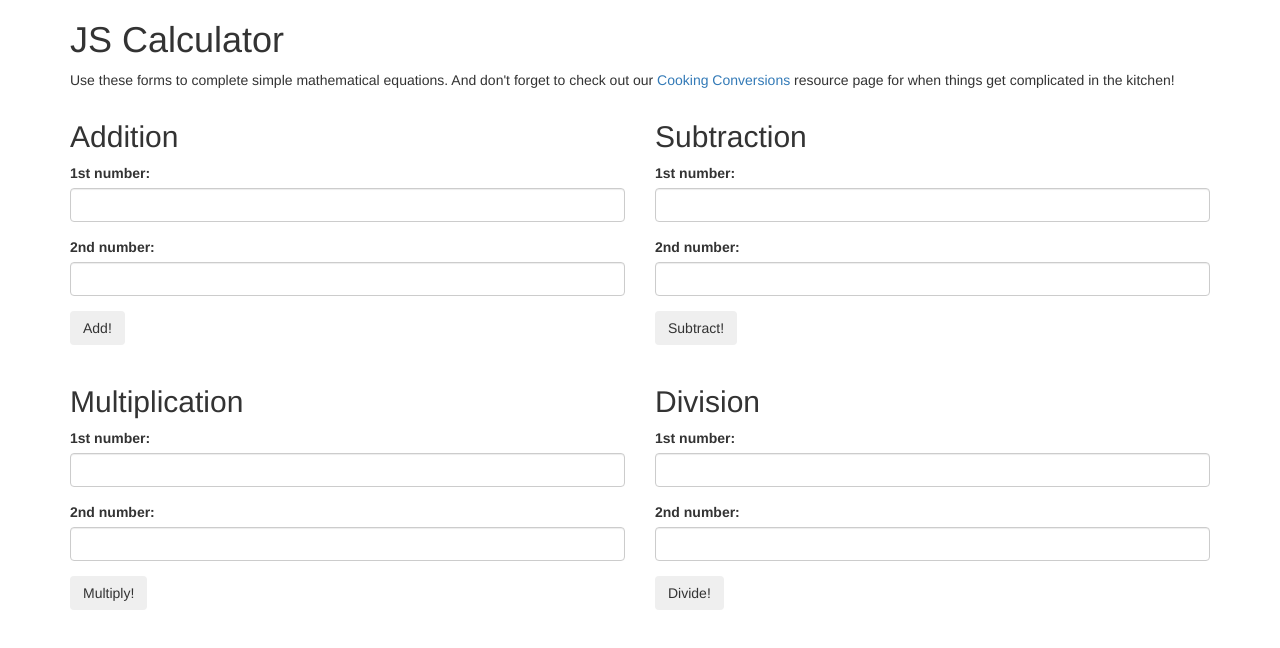
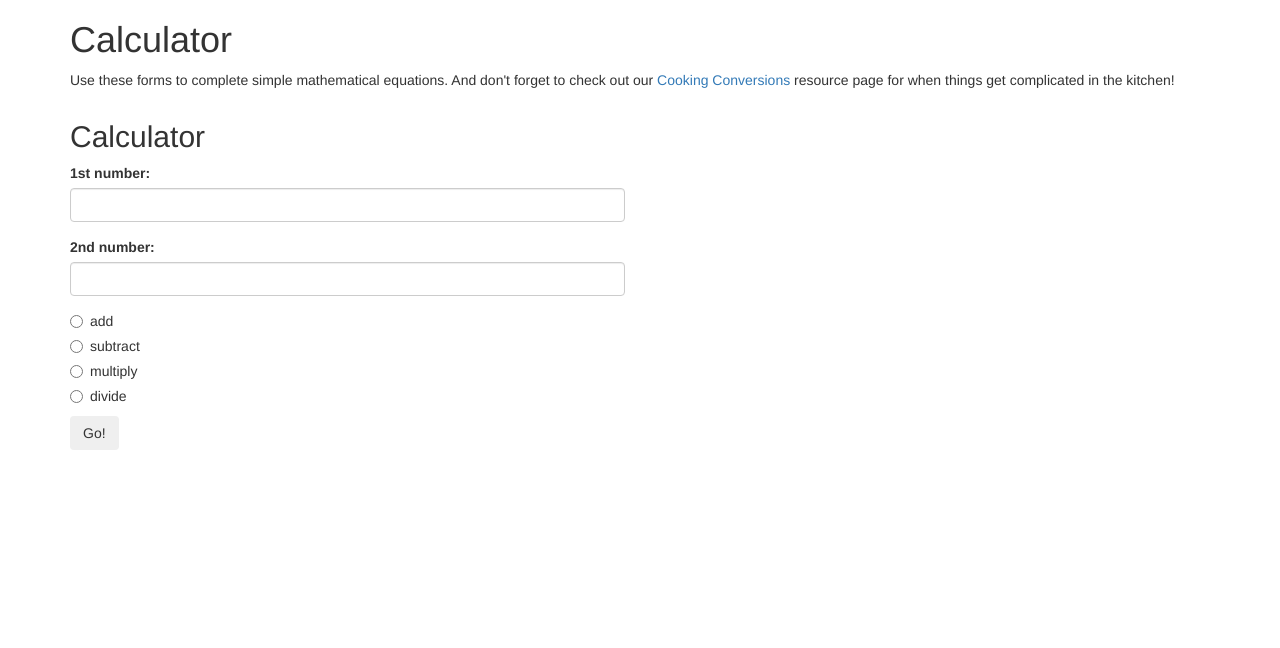
Before and after one commit to jessica-wabbit/js-calculator, a plain HTML site: page index.html in a window 1280 px wide. Drawn offline with Linux system fonts and the light colour scheme.

Commit message:
add initial html file for updated, streamlined calculator with radio buttons for add, subtract, multiply, and divide functions, to replace old forms.

```diff
--- a/index.html
+++ b/index.html
@@ -9,77 +9,48 @@
   </head>
   <body>
     <div class="container">
-      <h1>JS Calculator</h1>
+      <h1>Calculator</h1>
       <p>Use these forms to complete simple mathematical equations.  And don't forget to check out our <a href="cooking-conversions.html">Cooking Conversions</a> resource page for when things get complicated in the kitchen!</p>
       <div class="row">
         <div class="col-lg-6">
-          <h2>Addition</h2>
-          <form id="add">
+          <h2>Calculator</h2>
+          <form id="calculator">
             <div class="form-group">
-              <label for="add1">1st number:</label>
-              <input id="add1" class="form-control" type="text">
+              <label for="input1">1st number:</label>
+              <input id="input1" class="form-control" type="text">
             </div>
             <div class="form-group">
-              <label for="add2">2nd number:</label>
-              <input id="add2" class="form-control" type="text">
+              <label for="input2">2nd number:</label>
+              <input id="input2" class="form-control" type="text">
             </div>
-            <button type="submit" class="btn">Add!</button>
+            <div class="radio">
+              <label>
+                <input type="radio" name="operator" value="add">
+                add
+              </label>
+            </div>
+            <div class="radio">
+              <label>
+                <input type="radio" name="operator" value="subtract">
+                subtract
+              </label>
+            </div>
+            <div class="radio">
+              <label>
+                <input type="radio" name="operator" value="multiply">
+                multiply
+              </label>
+            </div>
+            <div class="radio">
+              <label>
+                <input type="radio" name="operator" value="divide">
+                divide
+              </label>
+            </div>
+            <button type="submit" class="btn">Go!</button>
           </form>
           <br>
-          <div id="add-output">
-          </div>
-        </div>
-        <div class="col-lg-6">
-          <h2>Subtraction</h2>
-          <form id="subtract">
-            <div class="form-group">
-              <label for="subtract1">1st number:</label>
-              <input id="subtract1" class="form-control" type="text">
-            </div>
-            <div class="form-group">
-              <label for="subtract2">2nd number:</label>
-              <input id="subtract2" class="form-control" type="text">
-            </div>
-            <button type="submit" class="btn">Subtract!</button>
-          </form>
-          <br>
-          <div id="subtract-output">
-          </div>
-        </div>
-      </div>
-      <div class="row">
-        <div class="col-lg-6">
-          <h2>Multiplication</h2>
-          <form id="multiply">
-            <div class="form-group">
-              <label for="multiply1">1st number:</label>
-              <input id="multiply1" class="form-control" type="text">
-            </div>
-            <div class="form-group">
-              <label for="multiply2">2nd number:</label>
-              <input id="multiply2" class="form-control" type="text">
-            </div>
-            <button type="submit" class="btn">Multiply!</button>
-          </form>
-          <br>
-          <div id="multiply-output">
-          </div>
-        </div>
-        <div class="col-lg-6">
-          <h2>Division</h2>
-          <form id="divide">
-            <div class="form-group">
-              <label for="divide1">1st number:</label>
-              <input id="divide1" class="form-control" type="text">
-            </div>
-            <div class="form-group">
-              <label for="divide2">2nd number:</label>
-              <input id="divide2" class="form-control" type="text">
-            </div>
-            <button type="submit" class="btn">Divide!</button>
-          </form>
-          <br>
-          <div id="divide-output">
+          <div id="output">
           </div>
         </div>
       </div>
```
Also changed, not shown: old-calc.html (added, +88 -0 lines), js/old-scripts.js (renamed from js/scripts.js).
